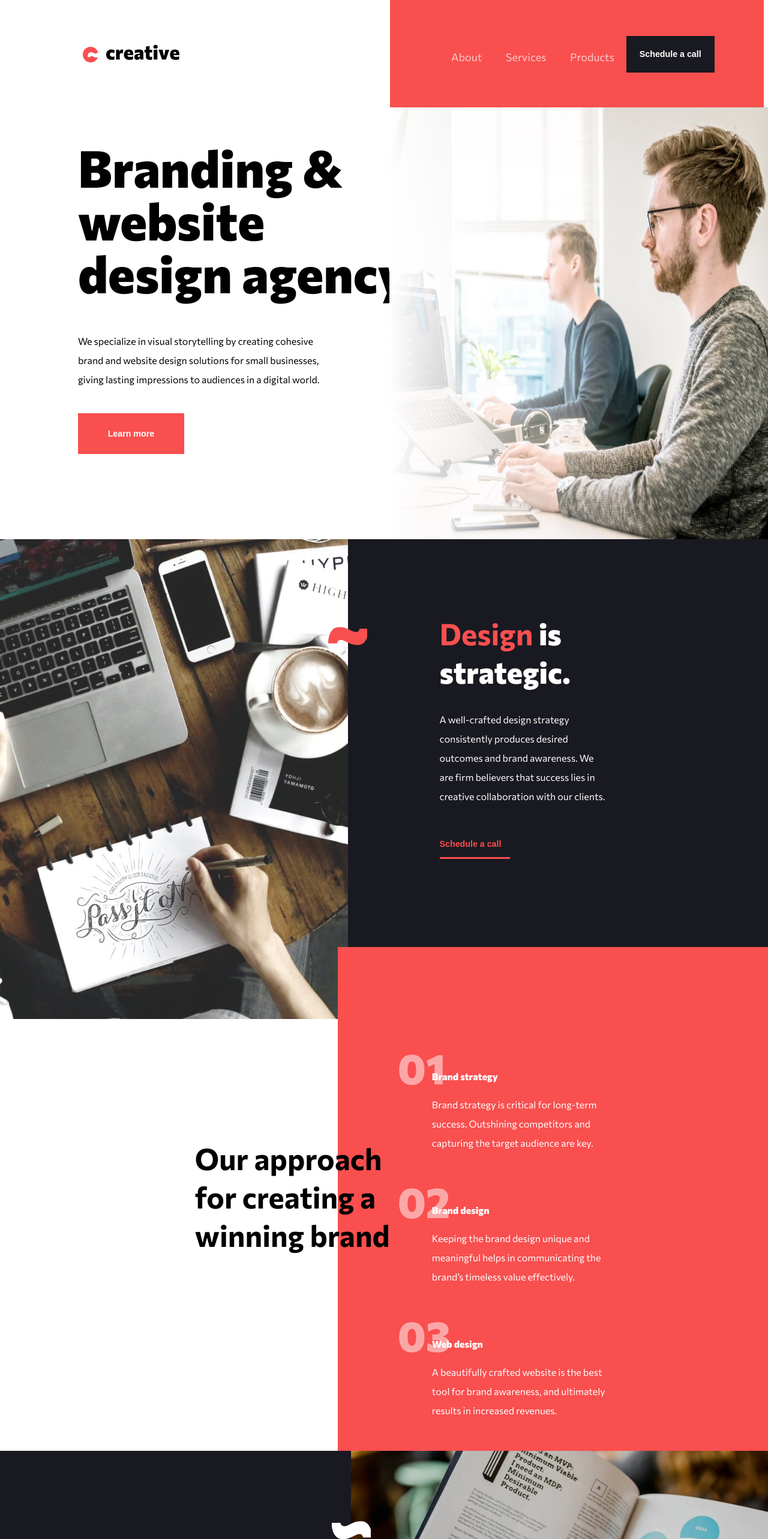
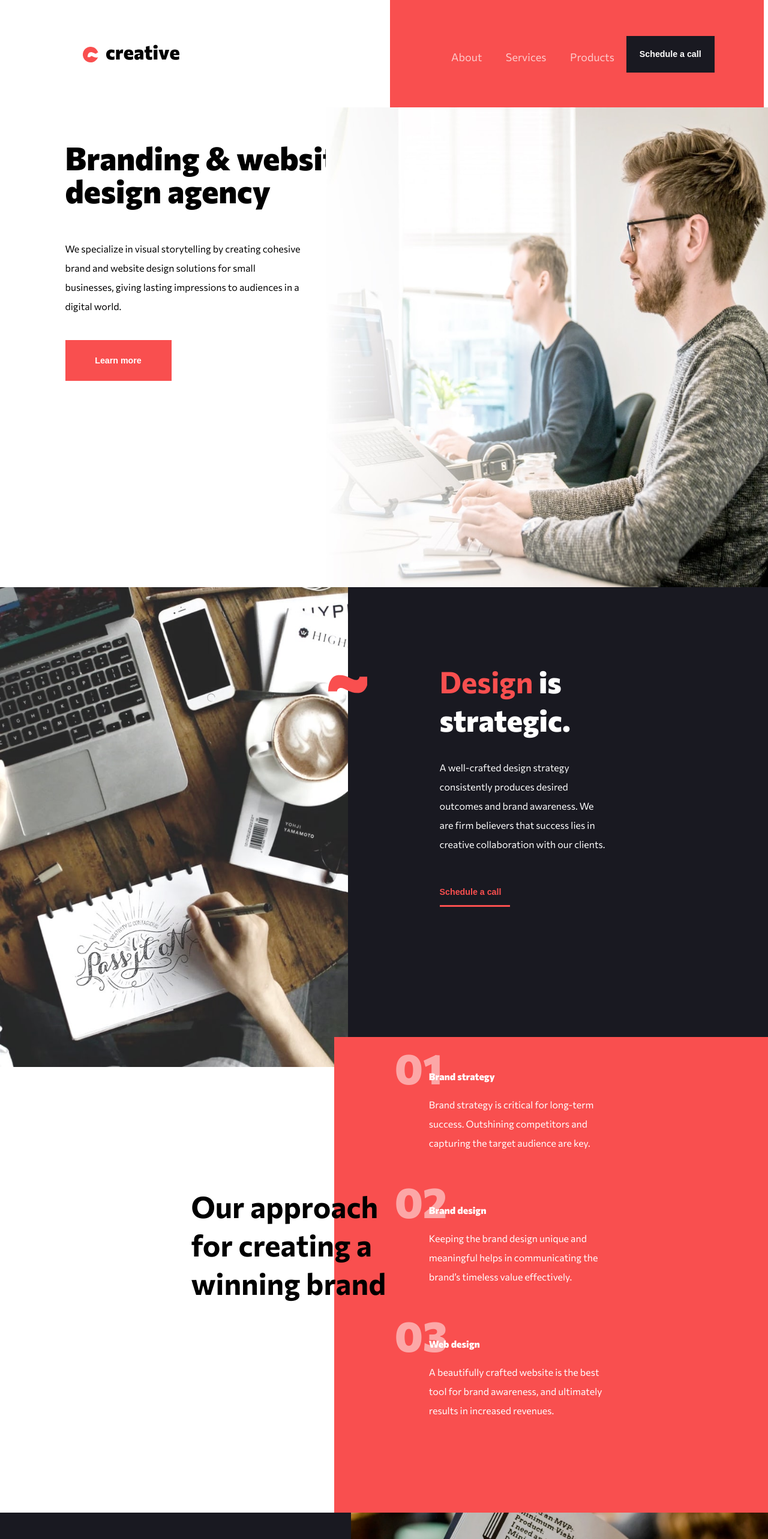
Before and after one commit to ChamuMutezva/creative-single-page-site-react, a React (Create React App) app: page / in a window 1280 px wide. Shown: the top 2566 px of the page at 60% size. Built offline with nearby package versions, Linux system fonts and the light colour scheme.

Commit message:
hero image sizing for desktop

```diff
--- a/src/App.css
+++ b/src/App.css
@@ -158,15 +158,21 @@ header {
   .primary__summary,
   .secondary__summary {
     font-size: 1rem;
+    line-height: 32px;
+  }
+  .secondary__summary {
     width: 70%;
-    line-height: 32px;
+  }
+  .primary__summary {
+    margin-top: 39px;
+    width: 83%;
   }
 }
 
 @media screen and (min-width: 1600px) {
   .wrapper {
     margin: 0 auto;
-    width: 95%;
-    max-width: 1460px;
+    width: 100%;
+    max-width: 1600px;
   }
 }
--- a/src/Footer/Footer.css
+++ b/src/Footer/Footer.css
@@ -21,11 +21,14 @@
   .footer__container {
     display: flex;
   }
+  .footer__container {
+    margin: 0px auto 30px;
+  }
 }
 @media screen and (min-width: 1180px) {
   .footer {
     position: relative;
-    padding-top: 60px;
+    /* padding-top: 60px; */
     padding-bottom: 60px;
   }
   .footer::before {
@@ -40,5 +43,6 @@
   }
   .footer__container {
     justify-content: space-between;
+    margin-top: 50px;
   }
 }
--- a/src/Main/Hero/HeroStyles.css
+++ b/src/Main/Hero/HeroStyles.css
@@ -17,6 +17,8 @@
 
 @media screen and (min-width: 1180px) {
   .heroImg {
+    width: 70%;
+    height: 100vh;
     background-image: url("../../assets/desktop/image-hero.jpg");
   }
 }
--- a/src/Main/Primary/Primary.css
+++ b/src/Main/Primary/Primary.css
@@ -49,10 +49,17 @@
     width: 88.6%;
   }
   .primary__heading {
+    font-size: 3.33rem;
+    line-height: 55px;
+  }
+  .primary__summary {
+    margin-top: 39px;
+    width: 83%;
+  }
+}
+@media screen and (min-width: 1330px) {
+  .primary__heading {
     font-size: 5.33rem;
     line-height: 88px;
   }
-  .primary__summary {
-    margin-top: 39px;
-  }
 }
--- a/src/Main/Projects/Projects.css
+++ b/src/Main/Projects/Projects.css
@@ -79,7 +79,7 @@ figcaption {
   visibility: visible;
   width: 100%;
   animation-name: slideInRight;
-  animation-duration: 2s;
+  animation-duration: 1s;
 }
 
 @keyframes slideInRight {
@@ -92,12 +92,9 @@ figcaption {
     transform: translate3d(0, 0, 0);
   }
 }
-
-@media screen and (min-width: 780px) {
+@media screen and (min-width: 480px) {
   .projects {
-    top: -80px;
-    position: relative;
-     height: 80vh;
+       position: relative;
   }
   .projects__container {
     width: 59.3vw;
@@ -109,6 +106,9 @@ figcaption {
     width: 45.7vw;
     height: 60.1vh;
   }
+  .ctrls {
+    margin-top: 65px;
+}
   .projects__ctrl::before {
     position: absolute;
     content: "";
@@ -122,10 +122,19 @@ figcaption {
   }
 }
 
+@media screen and (min-width: 780px) {
+  .projects {
+    top: -80px;
+    height: 80vh;
+  }
+
+}
+
 @media screen and (min-width: 1180px) {
   .projects {
-      height: 100vh;
-   }
+    height: 100vh;
+    top: -57px;
+  }
   .projects__ctrl {
     padding-top: 70px;
     padding-left: 65px;
--- a/src/Main/Promotional/Promotional.css
+++ b/src/Main/Promotional/Promotional.css
@@ -81,18 +81,23 @@
   }
   .promotional {
     background-color: transparent;
-  /*  height: 100vh; */
+    /*  height: 100vh; */
   }
   .promotional__all {
     width: 60%;
     margin: auto;
   }
 }
+@media screen and (min-width: 1080px) {
+  .promotional__details {
+
+  }
+}
 @media screen and (min-width: 1180px) {
   .promotional__details {
-    top: -120px;
-    width: 56%;
-    padding-top: 200px;
+    top: -50px;
+    width: 56.5%;
+    padding-top: 50px;
     padding-bottom: 200px;
   }
   .promotional {
```
Also changed, not shown: 1 other file (tests, documents, lock files or other folders).
